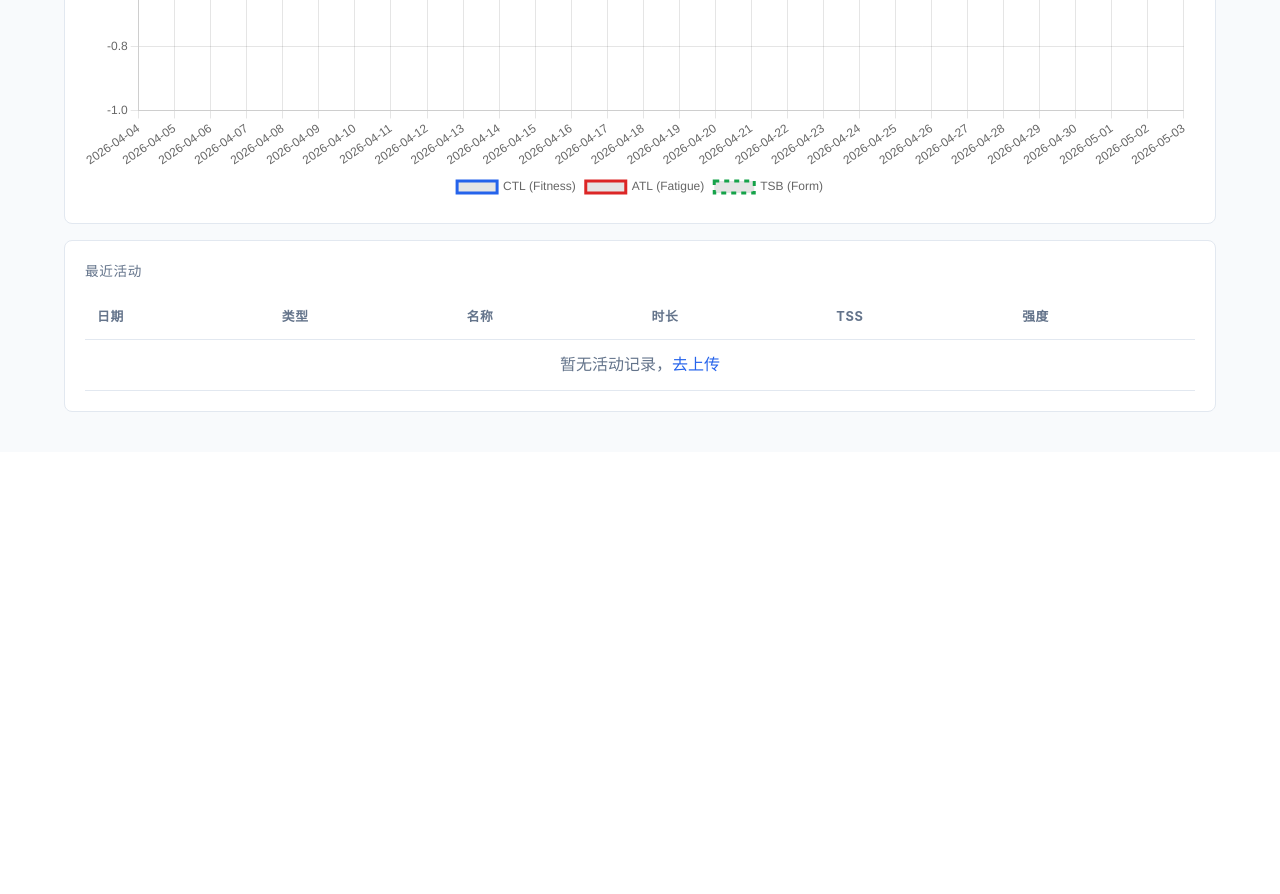
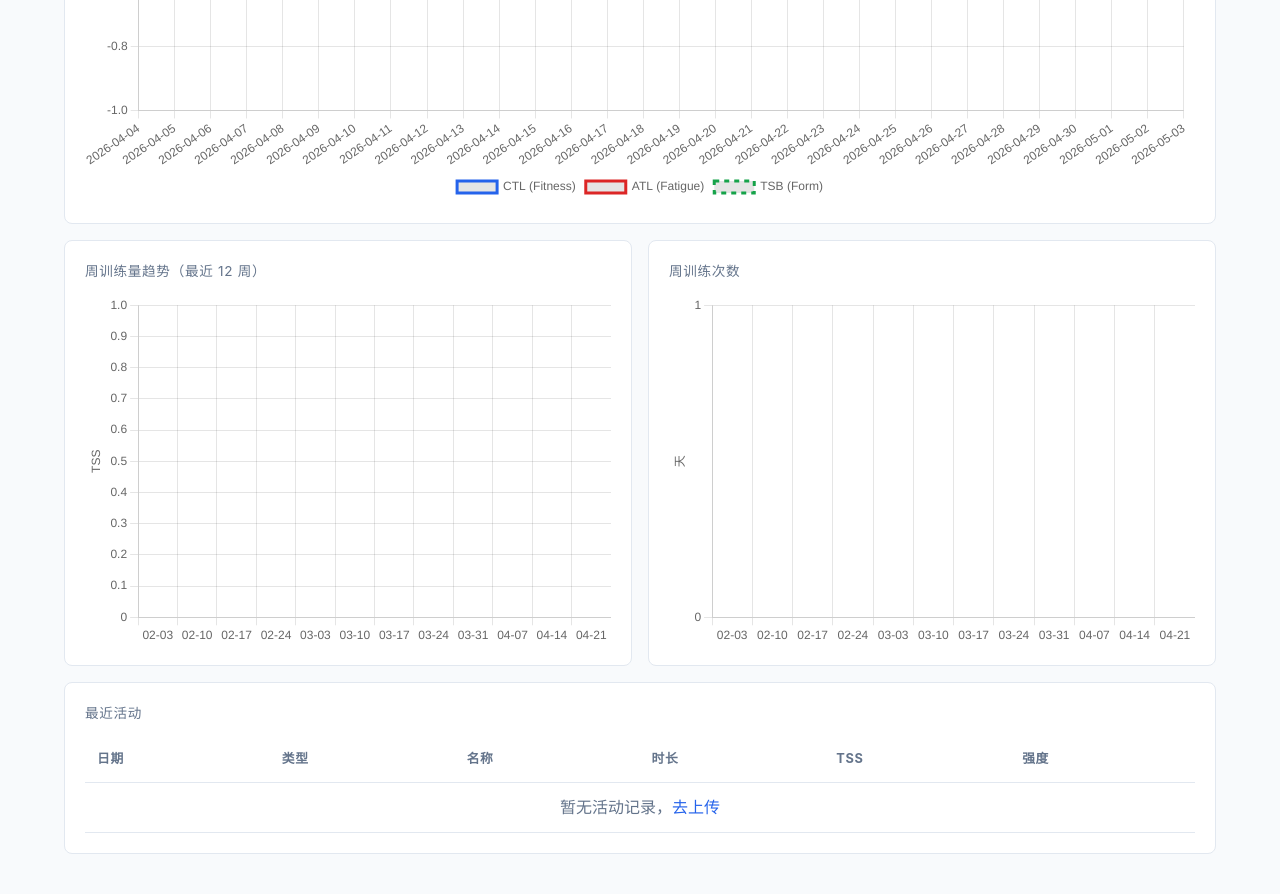
Before and after one commit to wengzhiwen/EffortOS, a Flask app: template app/templates/index.html in a window 1280 px wide. Shown: the part 1508-2402 px from the top of the page. Before the commit the page ends 1920 px from the top, so only its background shows below. Run offline with Flask 3, Linux system fonts and the light colour scheme; the template is opened without the code that fills it, so the values that code supplies are empty.

Commit message:
feat/ui: 仪表盘周训练量趋势图（TSS + 训练天数）
Co-Authored-By: Claude Opus 4.7 <noreply@anthropic.com>

```diff
--- a/app/blueprints/dashboard/routes.py
+++ b/app/blueprints/dashboard/routes.py
@@ -80,6 +80,17 @@ def get_dashboard():
     for a in month_activities:
         type_breakdown[a.activity_type] += 1
 
+    # 周趋势：最近 12 周的 TSS 和活动次数
+    weekly_trend = []
+    for w in range(11, -1, -1):
+        week_end_date = today - timedelta(days=today.weekday() + 7 * w)
+        week_start_date = week_end_date - timedelta(days=6)
+        ws = week_start_date.strftime("%Y-%m-%d")
+        we = week_end_date.strftime("%Y-%m-%d")
+        week_tss = sum(v for k, v in daily.items() if ws <= k <= we)
+        week_count = sum(1 for k, v in daily.items() if ws <= k <= we and v > 0)
+        weekly_trend.append({"week": ws, "tss": round(week_tss, 1), "count": week_count})
+
     return jsonify(
         {
             "code": 200,
@@ -95,6 +106,7 @@ def get_dashboard():
                 "weekly_stats": _calc_stats(week_activities),
                 "monthly_stats": _calc_stats(month_activities),
                 "type_breakdown": dict(type_breakdown),
+                "weekly_trend": weekly_trend,
             },
         }
     )
--- a/app/templates/index.html
+++ b/app/templates/index.html
@@ -51,6 +51,17 @@
 <div class="card">
     <div class="card-title">PMC 趋势（最近 30 天）</div>
     <canvas id="pmc-chart" height="200"></canvas>
+</div>
+
+<div class="grid grid-2">
+    <div class="card">
+        <div class="card-title">周训练量趋势（最近 12 周）</div>
+        <canvas id="weekly-trend-chart" height="200"></canvas>
+    </div>
+    <div class="card">
+        <div class="card-title">周训练次数</div>
+        <canvas id="weekly-count-chart" height="200"></canvas>
+    </div>
 </div>
 
 <div class="card">
@@ -146,6 +157,36 @@ authFetch('/api/dashboard')
                 plugins: { legend: { position: 'bottom' } }
             }
         });
+
+        // 周训练量趋势
+        if (d.weekly_trend && d.weekly_trend.length > 0) {
+            const wtLabels = d.weekly_trend.map(w => w.week.slice(5));
+            new Chart(document.getElementById('weekly-trend-chart'), {
+                type: 'bar',
+                data: {
+                    labels: wtLabels,
+                    datasets: [{ label: 'TSS', data: d.weekly_trend.map(w => w.tss), backgroundColor: 'rgba(37,99,235,0.7)', borderRadius: 4 }]
+                },
+                options: {
+                    responsive: true,
+                    plugins: { legend: { display: false } },
+                    scales: { y: { beginAtZero: true, title: { display: true, text: 'TSS' } } }
+                }
+            });
+
+            new Chart(document.getElementById('weekly-count-chart'), {
+                type: 'bar',
+                data: {
+                    labels: wtLabels,
+                    datasets: [{ label: '训练天数', data: d.weekly_trend.map(w => w.count), backgroundColor: 'rgba(22,163,74,0.7)', borderRadius: 4 }]
+                },
+                options: {
+                    responsive: true,
+                    plugins: { legend: { display: false } },
+                    scales: { y: { beginAtZero: true, ticks: { stepSize: 1 }, title: { display: true, text: '天' } } }
+                }
+            });
+        }
 
         // 最近活动列表
         const tbody = document.getElementById('recent-activities');
```
